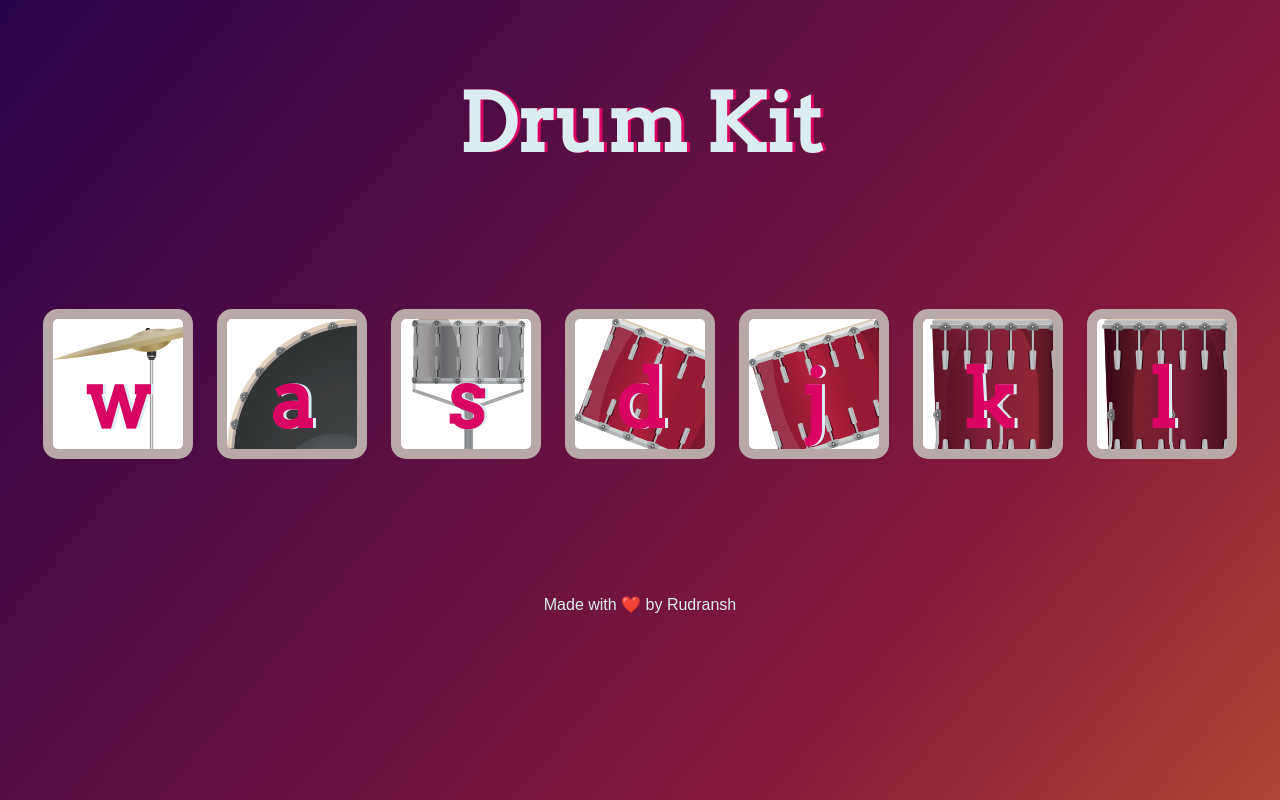
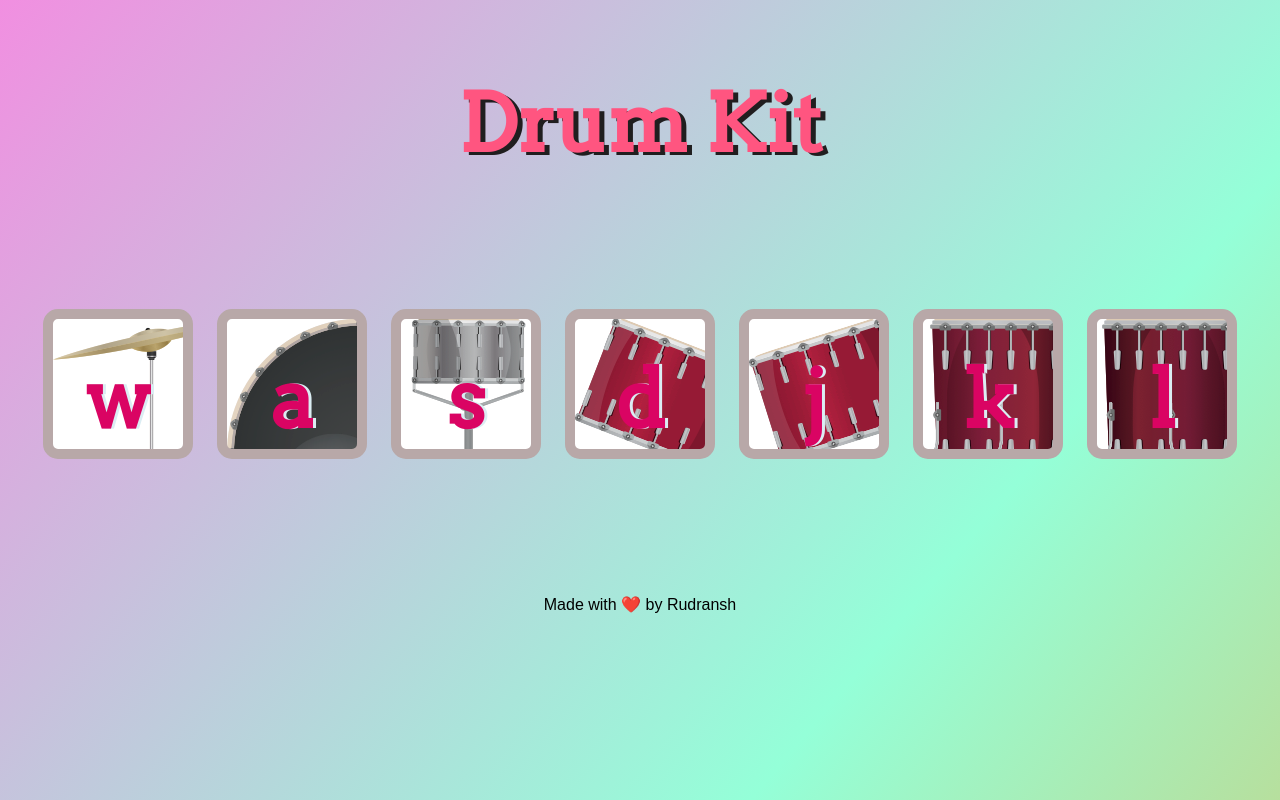
Before and after one commit to Rudranshbhardwaj2401/Drum-Kit, a plain HTML site: page index.html in a window 1280 px wide. Drawn offline with Linux system fonts and the light colour scheme.

Commit message:
Update styles.css

```diff
--- a/styles.css
+++ b/styles.css
@@ -6,15 +6,16 @@ body {
 #myTitle {
   font-size: 5rem;
   padding-top: 20px;
-  color: #DBEDF3;
+  color: #FF5580;
   font-family: "Arvo", cursive;
-  text-shadow: 3px 0 #DA0463;
+  text-shadow: 5px 3px #201e1f;
 
 }
 
 footer {
-  color: #DBEDF3;
+  color: #000000;
   font-family: sans-serif;
+  padding-bottom: 20px;
 }
 
 .w {
@@ -83,9 +84,9 @@ background-image: url("./images/tom4.png");
 
 .gradient-background {
   background: linear-gradient(-50deg,
-    #FF9D23,  #85193C,
+    #FF9D23,  #94FFD8,
 
-      #1B004C);
+      #FF7EE2);
   background-size: 180% 180%;
   animation: gradient-animation 5s ease infinite;
 }
@@ -107,7 +108,7 @@ background-image: url("./images/tom4.png");
 
 @media(max-width:767px) {
 #myTitle {
-    font-size:rem;
+    font-size:4rem;
 
   }
  .drum {
```
